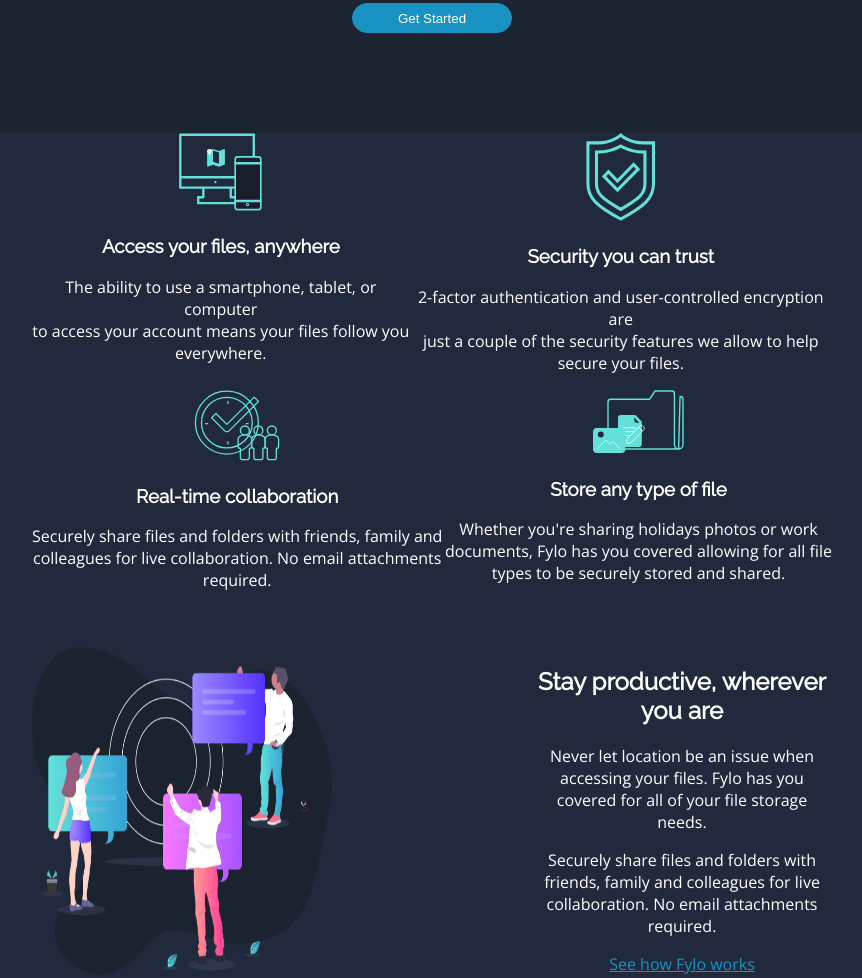
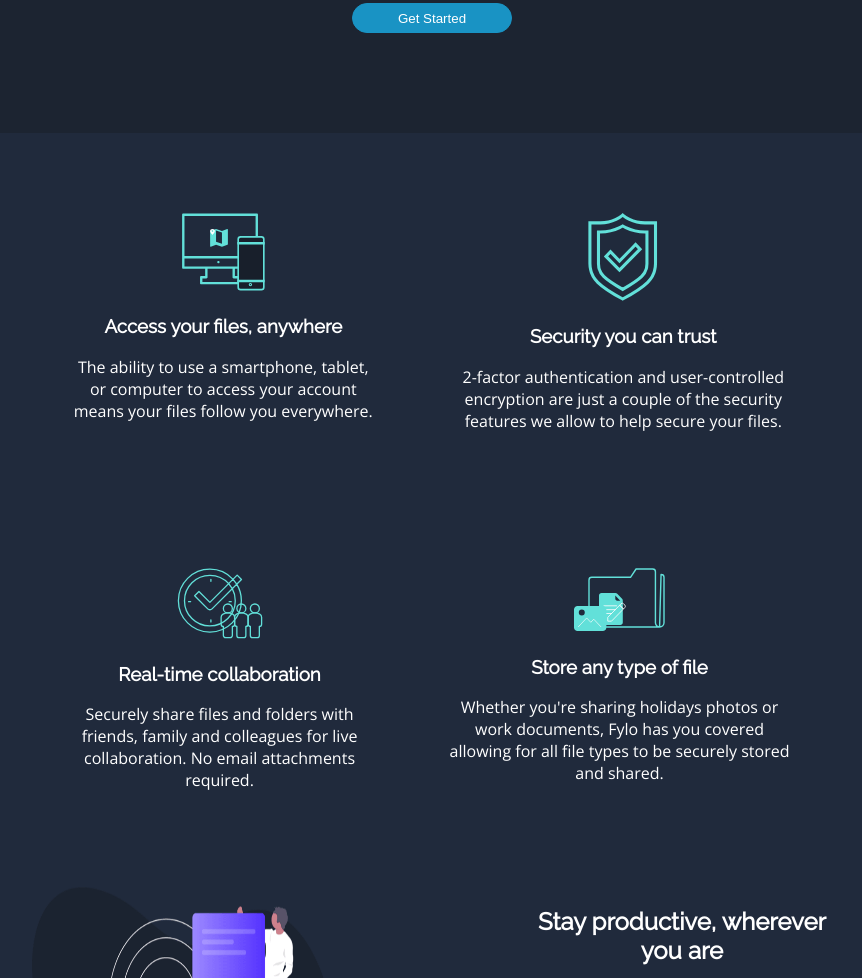
Before and after one commit to KaraEno/sidehustle, a plain HTML site: page fylo-dark-theme-landing-page-master/fylo.html in a window 1280 px wide. Shown: the part 493-1471 px from the top of the page, without its empty margins (208-1070 px from the left). Drawn offline with nearby package versions, Linux system fonts and the light colour scheme.

Commit message:
Completed week2 Assignment

```diff
--- a/fylo-dark-theme-landing-page-master/fylo.css
+++ b/fylo-dark-theme-landing-page-master/fylo.css
@@ -16,6 +16,10 @@ h4,
 h5,
 h6{
     font-family: 'Raleway', sans-serif;
+}
+.access{
+    margin: 40px;
+    padding-top: 40px;
 }
 .flex{
 display: flex;
@@ -142,6 +146,9 @@ main{
     border-radius: 50px;
     padding: 5px;
 }
+footer h1{
+    padding-top: 80px;
+}
 .fas{
     padding-right: 10px;
 }
--- a/fylo-dark-theme-landing-page-master/fylo.html
+++ b/fylo-dark-theme-landing-page-master/fylo.html
@@ -37,17 +37,17 @@
             <div class="access">
                 <img src="./images/icon-access-anywhere.svg" alt="">
                 <h3>Access your files, anywhere</h3>
-                <p> The ability to use a smartphone, tablet, or computer <br>
-                    to access your account means your
-                    files follow you <br>
+                <p> The ability to use a smartphone, tablet, or computer
+                    to access  your account means your
+                    files follow you
                     everywhere.</p>
             </div>
             <div class="access">
                 <img src="./images/icon-security.svg" alt="">
                 <h3>Security you can trust</h3>
-                <p>2-factor authentication and user-controlled encryption are <br>
+                <p>2-factor authentication and user-controlled encryption are
                     just a couple of the security
-                    features we allow to help <br>
+                    features we allow to help
                     secure your files.</p>
             </div>
         </section>
@@ -55,14 +55,14 @@
             <div class="access">
                 <img src="./images/icon-collaboration.svg" alt="">
                 <h3>Real-time collaboration</h3>
-                <p>Securely share files and folders with friends, family and <br> colleagues for live collaboration.
-                    No email attachments <br> required.</p>
+                <p>Securely share files and folders with friends, family and colleagues for live collaboration.
+                    No email attachments required.</p>
             </div>
             <div class="access">
                 <img src="./images/icon-any-file.svg" alt="">
                 <h3>Store any type of file</h3>
-                <p> Whether you're sharing holidays photos or work <br> documents, Fylo has you covered allowing for all
-                    file <br> types to be securely stored and shared.</p>
+                <p> Whether you're sharing holidays photos or work documents, Fylo has you covered allowing for all
+                    file types to be securely stored and shared.</p>
             </div>
         </section>
         <section class="flex2 pad">
```
